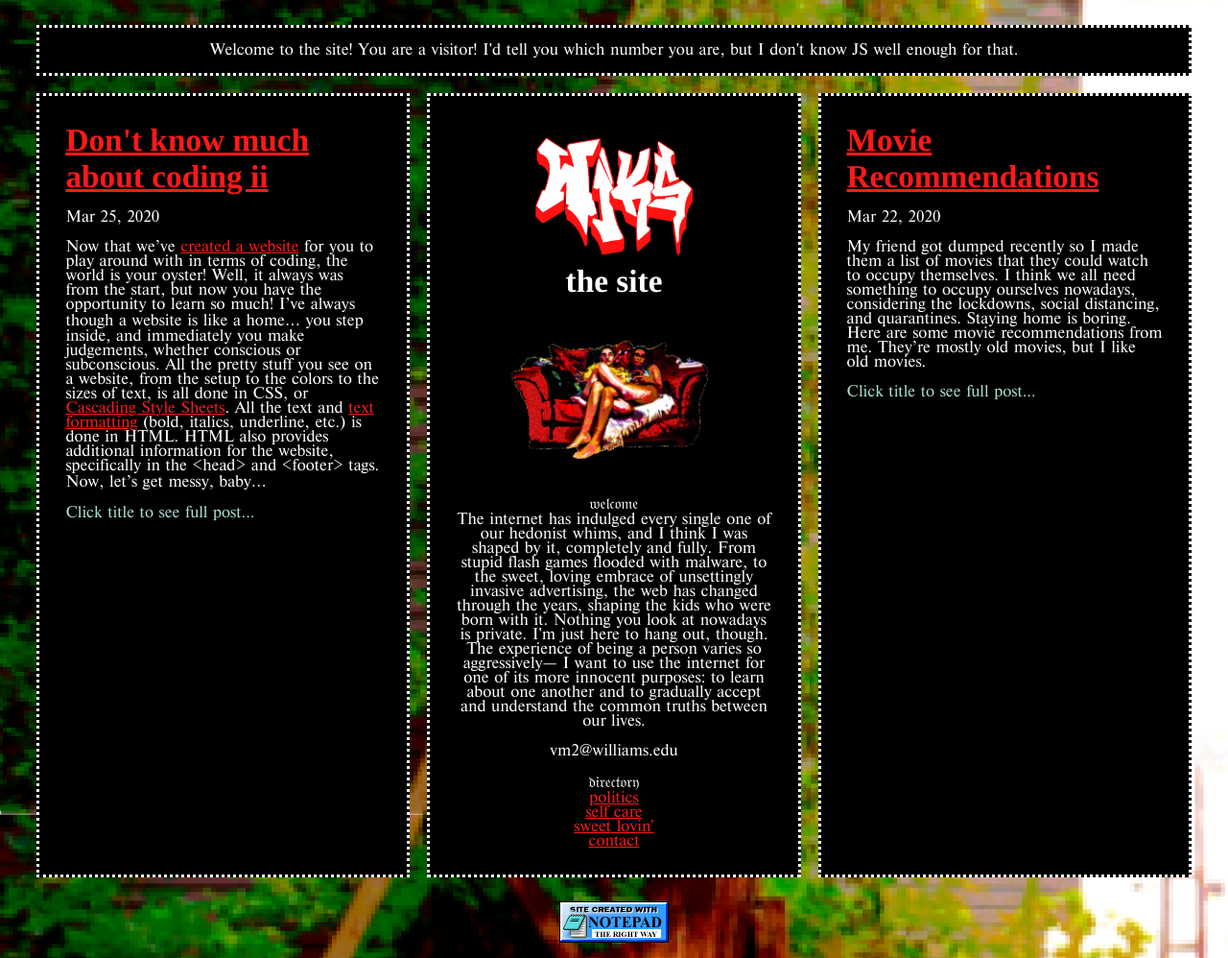
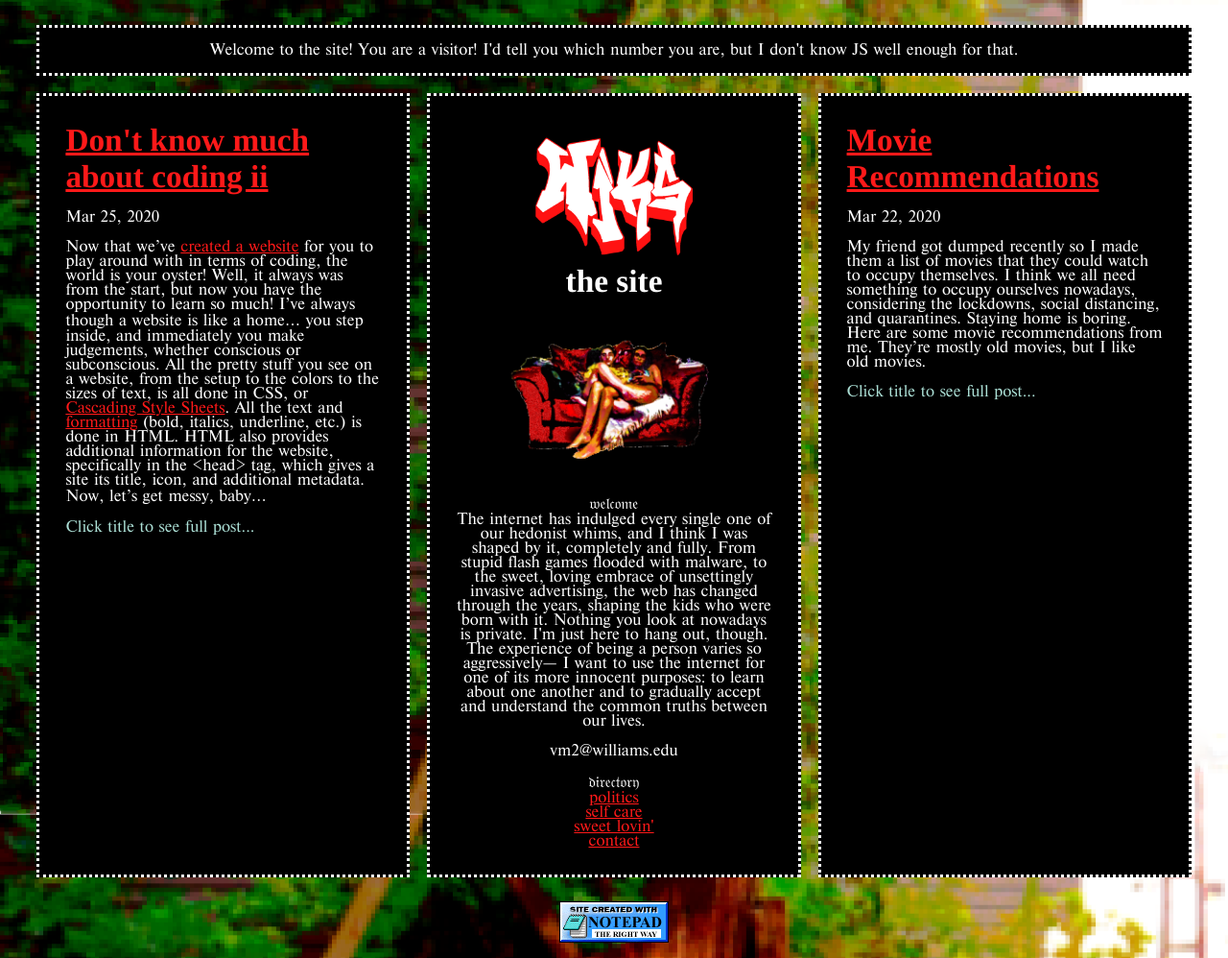
Before and after one commit to w1k5/w1k5.blog, a Jekyll site: the page built from index.markdown, in a window 1280 px wide. Shown: the whole page at 96% size. Built offline with Jekyll 4.4.1, drawn with Linux system fonts in a browser that asks for light colours; comment, search, counter and statistics services are not loaded.

Commit message:
Update 2020-03-25-coding-a-site-ii.markdown

```diff
--- a/_posts/CODING HOW-TO/2020-03-25-coding-a-site-ii.markdown
+++ b/_posts/CODING HOW-TO/2020-03-25-coding-a-site-ii.markdown
@@ -5,7 +5,7 @@ date:   2020-03-25 00:21:33 -0500
 categories: "self-care"
 ---
 
-Now that we've <a href="https://wiks.wiki/self-care/2020/03/20/coding-a-site-i.html" target="_blank">created a website</a> for you to play around with in terms of coding, the world is your oyster! Well, it always was from the start, but now you have the opportunity to learn so much! I've always though a website is like a home... you step inside, and immediately you make judgements, whether conscious or subconscious. All the pretty stuff you see on a website, from the setup to the colors to the sizes of text, is all done in CSS, or <a href="https://www.w3schools.com/css/css_intro.asp" target="_blank">Cascading Style Sheets</a>. All the text and <a href="https://www.w3schools.com/html/html_formatting.asp" target="_blank">text formatting</a> (bold, italics, underline, etc.) is done in HTML. HTML also provides additional information for the website, specifically in the &lt;head&gt; and &lt;footer&gt; tags. Now, let's get messy, baby...<!-- more -->
+Now that we've <a href="https://wiks.wiki/self-care/2020/03/20/coding-a-site-i.html" target="_blank">created a website</a> for you to play around with in terms of coding, the world is your oyster! Well, it always was from the start, but now you have the opportunity to learn so much! I've always though a website is like a home... you step inside, and immediately you make judgements, whether conscious or subconscious. All the pretty stuff you see on a website, from the setup to the colors to the sizes of text, is all done in CSS, or <a href="https://www.w3schools.com/css/css_intro.asp" target="_blank">Cascading Style Sheets</a>. All the text and <a href="https://www.w3schools.com/html/html_formatting.asp" target="_blank">formatting</a> (bold, italics, underline, etc.) is done in HTML. HTML also provides additional information for the website, specifically in the &lt;head&gt; tag, which gives a site its title, icon, and additional metadata. Now, let's get messy, baby...<!-- more -->
 
 Alright, so if you edit the text in the &lt;p&gt; or &lt;h1&gt;, you can by just replacing the "Hello World" or "I'm hosted with Github Pages." because who would want to read that, right? Once you're ready, let's spruce it up a lil bit.
 
```
